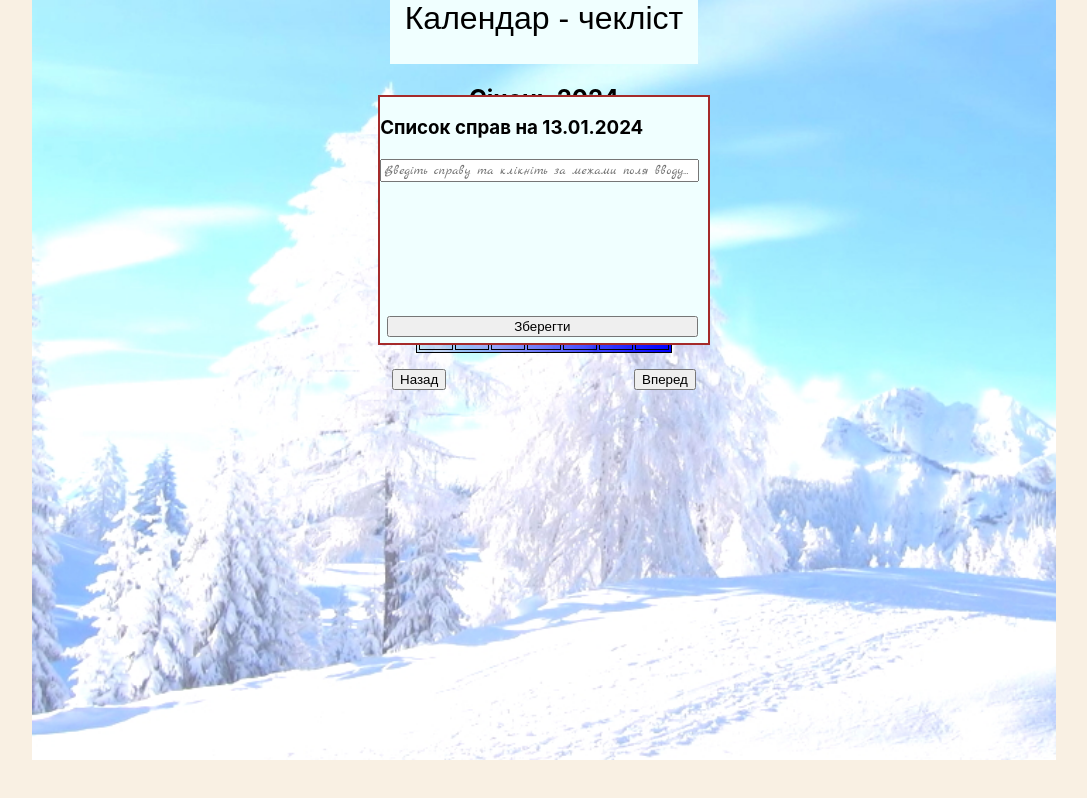
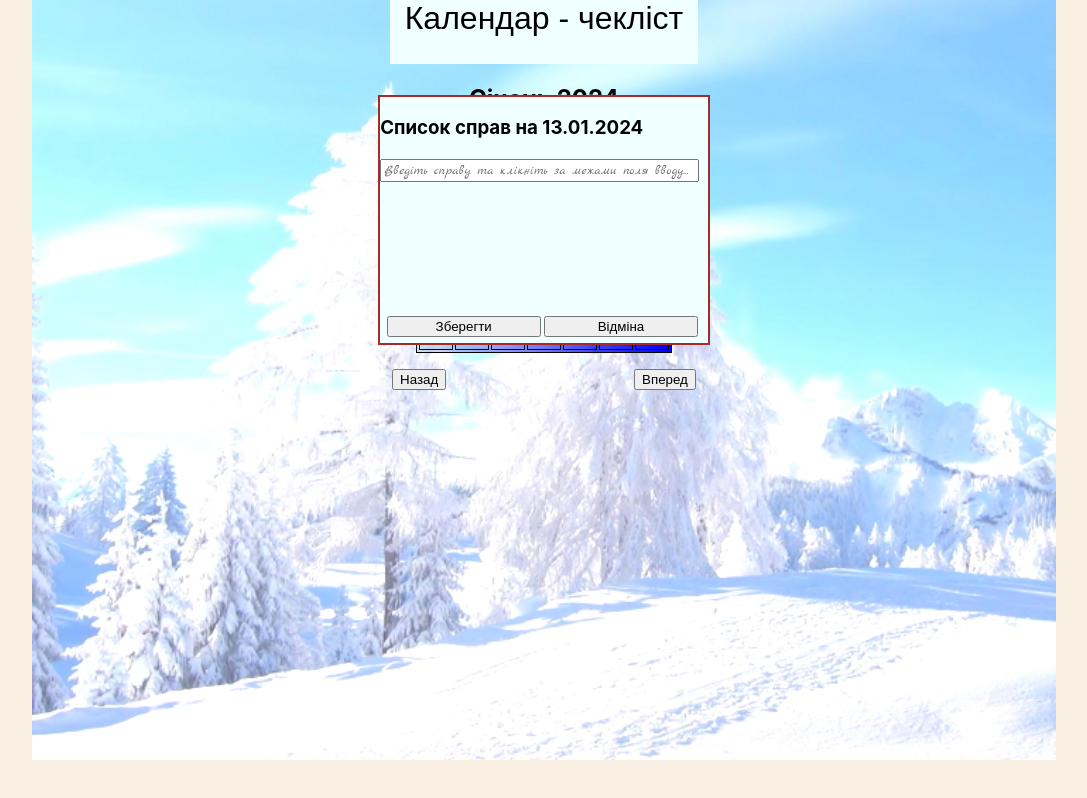
Before and after one commit to prominchyk/checklist, a React (Create React App) app: page / in a window 1280 px wide. Both pictures are taken after a click on the element "13". Shown: the whole page, without its empty margins (96-1183 px from the left). Built offline with nearby package versions, Linux system fonts and the light colour scheme.

Commit message:
solved mistakes

```diff
--- a/src/components/Calendar.js
+++ b/src/components/Calendar.js
@@ -24,6 +24,14 @@ function Calendar({changeBackgroundImage, monthObj, localStorageObject}) {
     const refCounterCells = useRef(1);
     const refCounterDays = useRef(1);
 
+    function addZero(num) {
+        if (num >= 1 && num <= 9) {
+         return '0' + num;
+        } else {
+         return num;
+        }
+     }
+
     function createCellsArr() {
 
         while (refCellsAmount.current % 7 !== 0) {
@@ -33,7 +41,7 @@ function Calendar({changeBackgroundImage, monthObj, localStorageObject}) {
         const firstCellsArr = [];
         for(let i = refCellsAmount.current; i >= 1; i--) {
             firstCellsArr.push({
-            id: year.current.toString() + (month.current + 1) + refCounterCells.current,
+            id: year.current.toString() + addZero(month.current + 1) + addZero(refCounterCells.current),
             value: refCounterCells.current >= firstDayOfWeek.current && refCounterCells.current < lastDay.current + firstDayOfWeek.current ? refCounterDays.current : null,
             hasTasks: false,
             isToday: false,
@@ -139,6 +147,13 @@ function Calendar({changeBackgroundImage, monthObj, localStorageObject}) {
 
     }
 
+    function handleClickCancelButton() {
+        setVisability(false);
+        const copyArrValues = [...arrValues];
+        copyArrValues.length = 0;
+        setArrValues(copyArrValues);
+    }
+
     function handleClickCell(event) {
         eventId.current = event.target.id;
         setEventText(event.target.textContent);
@@ -157,7 +172,7 @@ function Calendar({changeBackgroundImage, monthObj, localStorageObject}) {
 
     return <div>
         <CalendarPresent year = {year.current} month = {month.current} cellsArr = {cellsArr} handleClickForward = {handleClickForward} handleClickBack = {handleClickBack} monthObj = {monthObj} handleClickCell = {handleClickCell} />
-        <Checklist month={month.current + 1} year={year.current} eventText={eventText} eventId={eventId.current} visability={visability} arrValues={arrValues} setArrValues={setArrValues} handleClickSaveButton={handleClickSaveButton} />
+        <Checklist month={month.current + 1} year={year.current} eventText={eventText} eventId={eventId.current} visability={visability} arrValues={arrValues} setArrValues={setArrValues} handleClickSaveButton={handleClickSaveButton} handleClickCancelButton={handleClickCancelButton} />
     </div>
 
 }
--- a/src/components/CalendarPresent.module.css
+++ b/src/components/CalendarPresent.module.css
@@ -32,6 +32,7 @@ thead {
 
 .isToday {
     color: blue;
+    font-weight: bold;
 }
 
 .hasTasks {
--- a/src/components/Checklist.js
+++ b/src/components/Checklist.js
@@ -2,10 +2,11 @@ import React, {useState, useRef} from "react";
 import ChecklistPresent from "./ChecklistPresent";
 import styles from './ChecklistPresent.module.css';
 
-function Checklist({month, year, eventText, visability, handleClickSaveButton, arrValues, setArrValues}) {
+function Checklist({month, year, eventText, visability, handleClickSaveButton, handleClickCancelButton, arrValues, setArrValues}) {
 
     const [inputValue, setInputValue] = useState('');
     const refInput = useRef(null);
+    const refLiId = useRef(1);
 
     function handlerInputChange(event) {
         setInputValue(event.target.value);
@@ -13,15 +14,21 @@ function Checklist({month, year, eventText, visability, handleClickSaveButton, a
 
     function createArrValues() {
         const copy = [...arrValues];
-        copy.push([inputValue, 'notDone']);
-        setArrValues(copy);
-        setInputValue('');
+        if (inputValue.trim()) {
+            copy.push([inputValue, 'notDone', refLiId.current]);
+            refLiId.current = refLiId.current + 1;
+            setArrValues(copy);
+            setInputValue('');
+        }
     }
 
     function handleClickDoneButton(event) {
         const copy = [...arrValues];
+        const eventLi = event.target.parentNode.firstChild;
         for(let elem of copy) {
-           if(elem.includes(event.target.parentNode.firstChild.textContent)) {
+            console.log(eventLi.id);
+        console.log(String(elem[2]));
+            if(elem.includes(eventLi.textContent) && String(elem[2]) === eventLi.id) {
             elem[1] = 'done';
            }
         }
@@ -45,7 +52,7 @@ function Checklist({month, year, eventText, visability, handleClickSaveButton, a
     function CreateLi() {
         const res = arrValues.map((elem, index) => {
             return <div key={index}>
-            <li className={elem[1] === 'done' ? styles.styleLiDone : styles.styleLiNotDone}>{elem[0]}</li>
+            <li id={elem[2]} className={elem[1] === 'done' ? styles.styleLiDone : styles.styleLiNotDone}>{elem[0]}</li>
             <button onClick={handleClickChangeButton} className={styles.styleLiButtons}>Ред</button>
             <button onClick={handleClickDeleteButton} className={styles.styleLiButtons}>Х</button>
             <button onClick={handleClickDoneButton} className={styles.styleLiButtons}>V</button>
@@ -56,7 +63,7 @@ function Checklist({month, year, eventText, visability, handleClickSaveButton, a
     }
 
     return <div>
-       <ChecklistPresent month={month} year={year} eventText={eventText} inputValue={inputValue} handlerInputChange={handlerInputChange} createArrValues={createArrValues} CreateLi={CreateLi} visability={visability} handleClickSaveButton={handleClickSaveButton} refInput={refInput} />
+       <ChecklistPresent month={month} year={year} eventText={eventText} inputValue={inputValue} handlerInputChange={handlerInputChange} createArrValues={createArrValues} CreateLi={CreateLi} visability={visability} handleClickSaveButton={handleClickSaveButton} handleClickCancelButton={handleClickCancelButton} refInput={refInput} />
     </div>
 
 }
--- a/src/components/ChecklistPresent.js
+++ b/src/components/ChecklistPresent.js
@@ -2,7 +2,7 @@ import React from "react";
 import styles from './ChecklistPresent.module.css';
 
 
-function ChecklistPresent({month, year, eventText, inputValue, createArrValues, handlerInputChange, CreateLi, visability, handleClickSaveButton, refInput}) {
+function ChecklistPresent({month, year, eventText, inputValue, createArrValues, handlerInputChange, CreateLi, visability, handleClickSaveButton, handleClickCancelButton, refInput}) {
 
 function addZero(num) {
    if (num >= 1 && num <= 9) {
@@ -19,6 +19,7 @@ return <div className={visability === true ? styles.containerVis : styles.contai
     <CreateLi />
     </ul>
     <button onClick={handleClickSaveButton} className={styles.styleSaveButton}>Зберегти</button>
+    <button onClick={handleClickCancelButton} className={styles.styleCancelButton}>Відміна</button>
 </div>
 
 }
--- a/src/components/ChecklistPresent.module.css
+++ b/src/components/ChecklistPresent.module.css
@@ -61,7 +61,16 @@
     margin-top: 36%;
     margin-left: 2%;
     margin-bottom: 2%;
-    width: 95%;
+    width: 47%;
+}
+
+.styleCancelButton {
+    position: relative;
+    margin-top: 36%;
+    margin-left: 1%;
+    margin-right: 2%;
+    margin-bottom: 2%;
+    width: 47%;
 }
 
 li {
```
Also changed, not shown: 12 other files (tests, documents, lock files or other folders).
